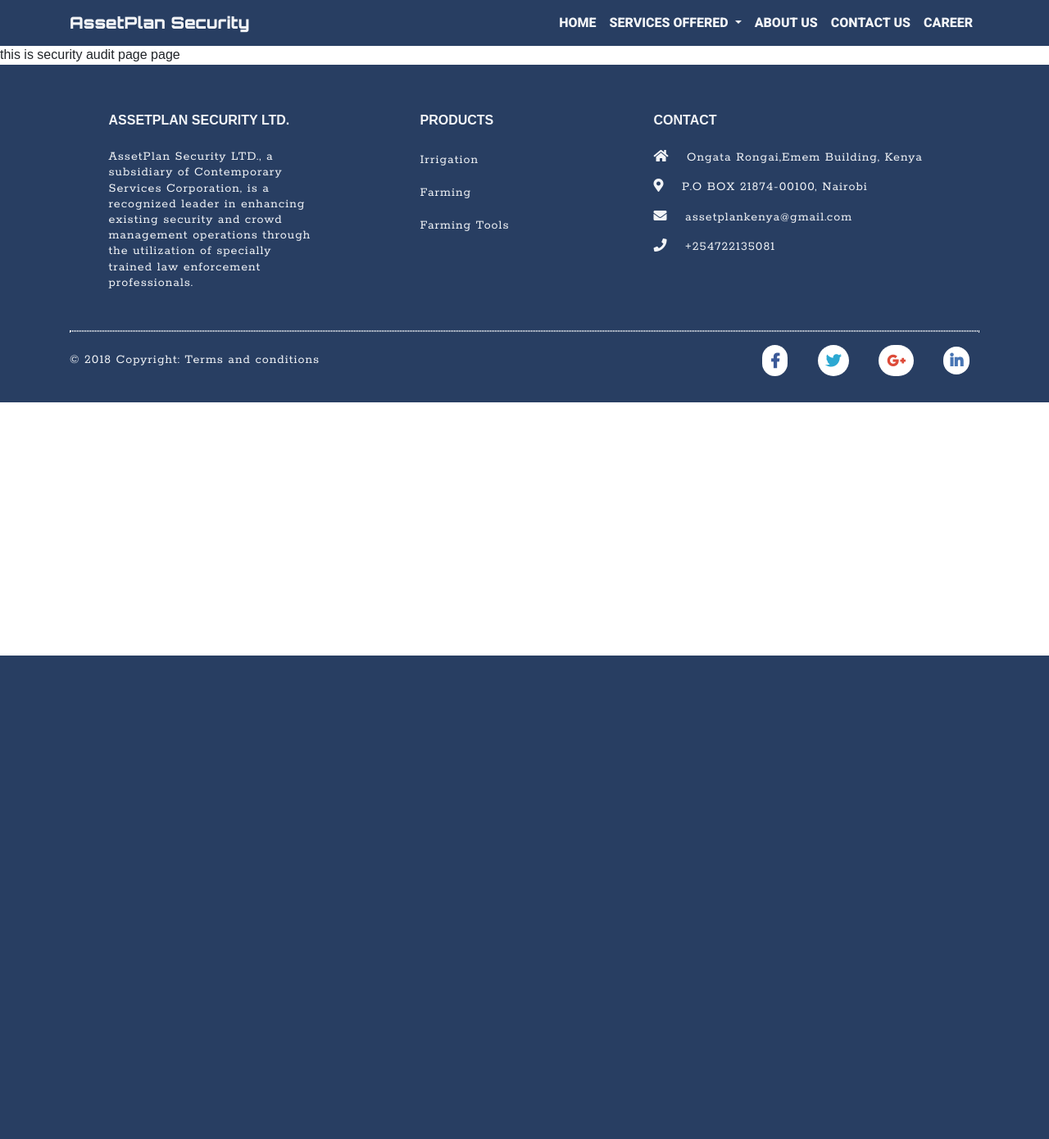
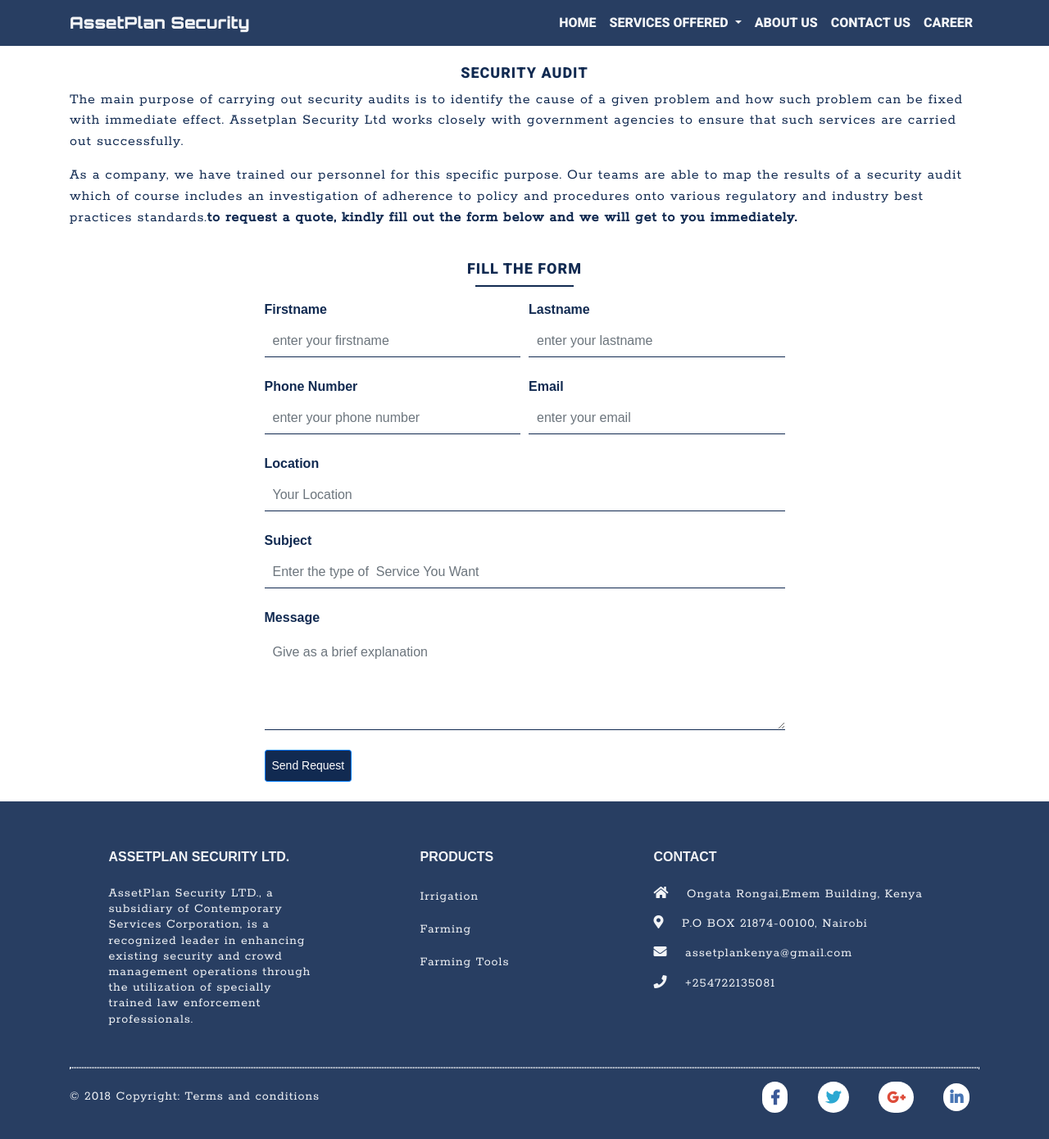
Before and after one commit to chirchir12/assetplan, a Django app: page /services/security-audit/ in a window 1280 px wide. Shown: the whole page at 82% size. Before the commit the page ends 800 px from the top, so only its background shows below. Run offline with Django 3.2, Linux system fonts and the light colour scheme; some libraries are stand-ins or nearby versions.

Commit message:
added security audit content

```diff
--- a/services/templates/services/security_audit.html
+++ b/services/templates/services/security_audit.html
@@ -1,6 +1,22 @@
 {% extends 'base.html' %}
 {% block title %}Security Audit {% endblock %}
 
+
 {% block content %}
-this is security audit page page
+<div class="container">
+	<div class="row mt-4">
+		<div class="col brief bodytext-p">
+			<h4 class="text-center subtitle">Security Audit</h4>
+			<p> The main purpose of carrying out security audits is to identify the cause of a given problem and how such problem can be fixed with immediate effect. Assetplan Security Ltd works closely with government agencies to ensure that such services are carried out successfully.</p>
+			<p>As a company, we have trained our personnel for this specific purpose. Our teams are able to map the results of a security audit which of course includes an investigation of adherence to policy and procedures onto various regulatory and industry best practices standards.<b>to request a quote, kindly fill out the form below and we will get to you immediately.</b></p>
+		</div>
+	</div>
+	<div class="row my-4">
+		<div class="col-12 col-md-7 mx-auto">
+			<h4 class="text-center subtitle">Fill the Form</h4>
+			<div class="underlineform"></div>
+			{% include 'services/snippets/quote-form.html' with form=form %}
+		</div>
+	</div>
+</div>
 {% endblock %}
```
